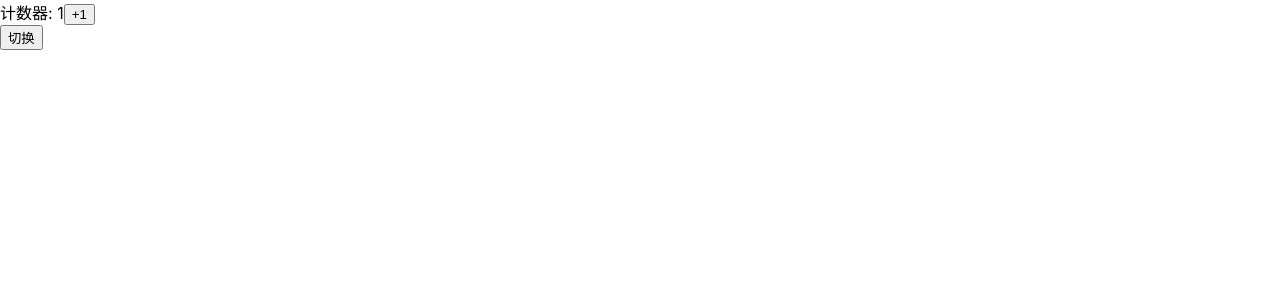
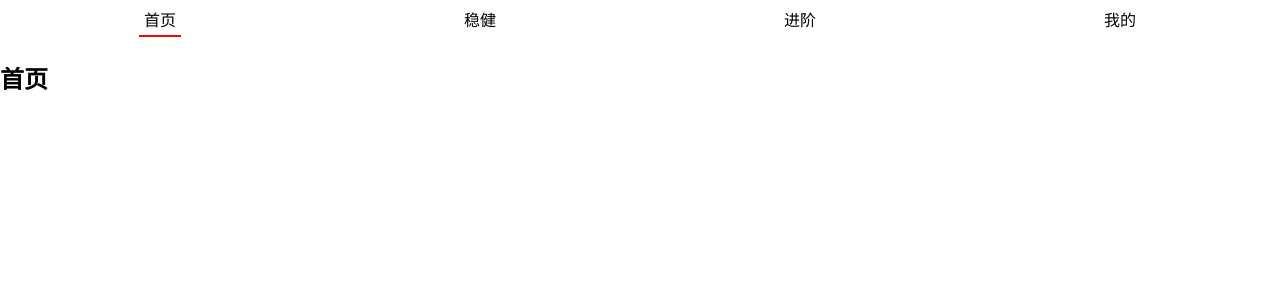
Before and after one commit to Mariana-Yui/learn-react, a React (Create React App) app: page / in a window 1280 px wide. Shown: the top 300 px of the page. Built offline with nearby package versions, Linux system fonts and the light colour scheme.

Commit message:
feat: 跨组件通信1

```diff
--- a/src/App.tsx
+++ b/src/App.tsx
@@ -1,45 +1,60 @@
 import React, { Component } from 'react';
+import Tabs from './Tabs';
 
-class Cmp extends Component {
-  componentWillUnmount() {
-    console.log('Cmp组件即将卸载');
-  }
-  render() {
-    return <div>我是Cmp组件</div>;
+interface IProps {
+  name: string;
+  age: number;
+  height: string;
+}
+class Cpn extends Component<IProps, any> {
+  render(): React.ReactNode {
+    const { name, age, height } = this.props;
+    return <h3>{name + ' ' + age + ' ' + height}</h3>;
   }
 }
 
-interface IState {
+class ClickButton extends Component<{ increment: (e) => void }, any> {
+  render(): React.ReactNode {
+    const { increment } = this.props;
+    return <button onClick={increment}>+1</button>;
+  }
+}
+
+interface IAppProps {
   count: number;
-  toggle: boolean;
+  tabs: Array<string>;
+  curIndex: number;
 }
-class App extends Component<any, IState> {
+class App extends Component<any, IAppProps> {
   constructor(props) {
     super(props);
     this.state = {
-      count: 1,
-      toggle: false,
+      count: 0,
+      tabs: ['首页', '稳健', '进阶', '我的'],
+      curIndex: 0,
     };
   }
-  componentDidMount() {
-    console.log('App组件挂载完成');
-  }
-  componentDidUpdate() {
-    console.log('App组件更新完成');
-  }
   render() {
+    const { count, tabs, curIndex } = this.state;
     return (
       <div>
-        <div>
-          <span>计数器: {this.state.count}</span>
-          <button onClick={(e) => this.setState({ count: this.state.count + 1 })}>+1</button>
-        </div>
-        <div>
-          <button onClick={(e) => this.setState({ toggle: !this.state.toggle })}>切换</button>
-          {this.state.toggle && <Cmp />}
-        </div>
+        {/* <Cpn name={'denis'} age={18} height={'1.88'} />
+        <h2>当前计数: {count}</h2>
+        <ClickButton increment={(e) => this.increment()} /> */}
+        <Tabs tabs={tabs} curIndex={curIndex} click={(index: number) => this.changeCurTab(index)}></Tabs>
+        <h2>{tabs[curIndex]}</h2>
       </div>
     );
+  }
+  changeCurTab(index) {
+    this.setState({
+      curIndex: index,
+    });
+  }
+  increment() {
+    this.setState({
+      count: this.state.count + 1,
+    });
   }
 }
 
--- /dev/null
+++ b/src/Tabs.tsx
@@ -0,0 +1,30 @@
+import React, { Component } from 'react';
+import './style.css';
+
+interface IProps {
+  tabs: Array<string>;
+  curIndex: number;
+  click: (index: number) => void;
+}
+
+class Tabs extends Component<any, IProps> {
+  render() {
+    const { tabs, curIndex, click } = this.props;
+    return (
+      <div className="tabs-wrap">
+        {tabs.map((tab, index) => {
+          return (
+            <div
+              className={`tab-item  ${index === curIndex ? 'active' : ''}`}
+              onClick={(e) => click(index)}
+              key={index}>
+              <span>{tab}</span>
+            </div>
+          );
+        })}
+      </div>
+    );
+  }
+}
+
+export default Tabs;
--- /dev/null
+++ b/src/style.css
@@ -0,0 +1,15 @@
+.tabs-wrap {
+  display: flex;
+  height: 40px;
+  line-height: 40px;
+}
+
+.tabs-wrap .tab-item {
+  flex: 1;
+  text-align: center;
+}
+
+.tabs-wrap .tab-item.active span {
+  padding: 5px;
+  border-bottom: 2px solid red;
+}
```
